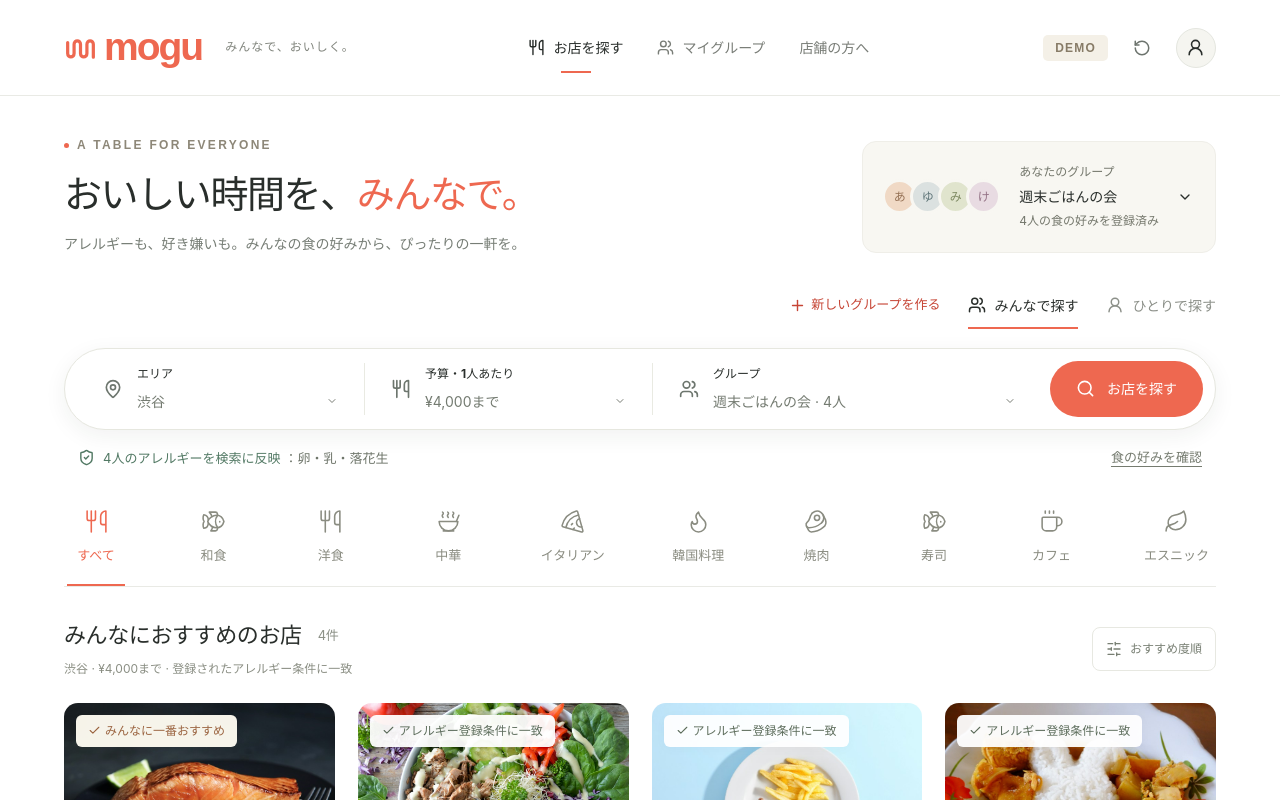
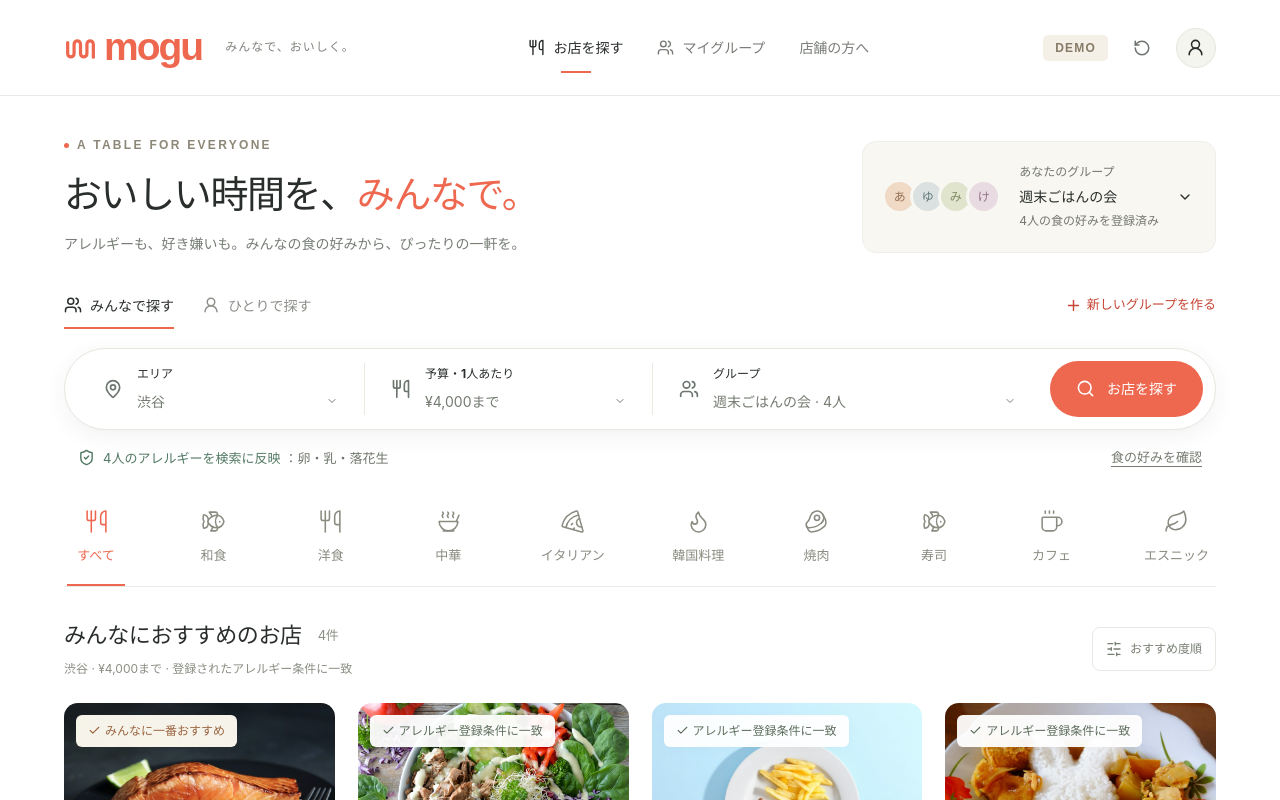
Before and after one commit to MamoruKomo/Fujitsu_teamE_demo, a React (Vite) app: page / in a window 1280 px wide. Shown: the top 800 px of the page. Built offline with nearby package versions, Linux system fonts and the light colour scheme.

Commit message:
Place quick group creation beside search mode controls

```diff
--- a/src/pages/Search.tsx
+++ b/src/pages/Search.tsx
@@ -122,10 +122,7 @@ export default function SearchPage({ home = false }: { home?: boolean }) {
         </Link>
       </section>
       <div className="mode-tabs" aria-label="検索モード">
-        <Link className="quick-group-link" to="/groups/new">
-          <Plus size={17} />
-          新しいグループを作る
-        </Link>
+
         <button
           className={!personal ? "active" : ""}
           onClick={() => setMode("group")}
@@ -140,6 +137,10 @@ export default function SearchPage({ home = false }: { home?: boolean }) {
           <UserRound size={18} />
           ひとりで探す
         </button>
+        <Link className="quick-group-link" to="/groups/new">
+          <Plus size={17} />
+          新しいグループを作る
+        </Link>
       </div>
       <form
         className="search-bar"
```
